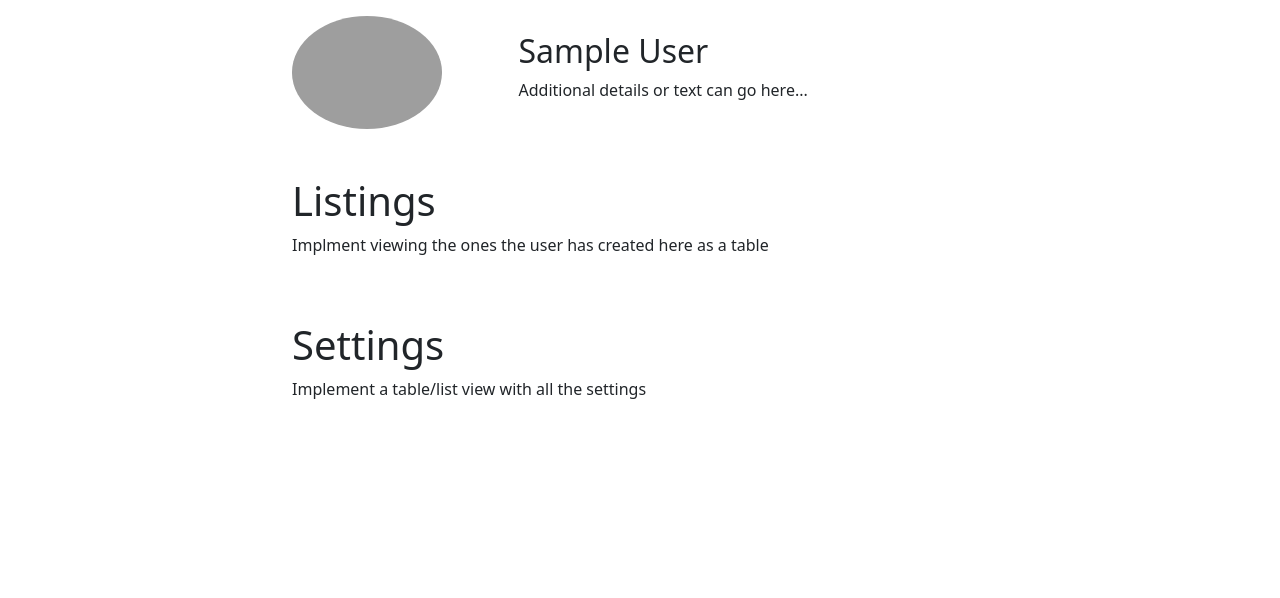
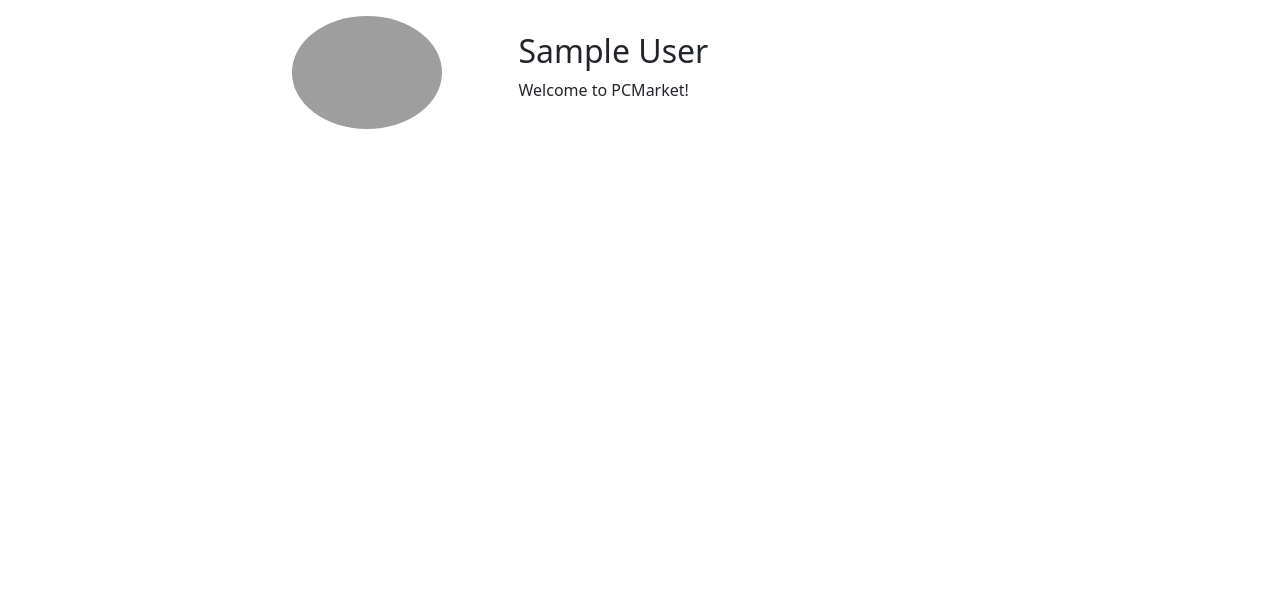
Before and after one commit to oenvinipas/PCMarket, a Flask app: page /account in a window 1280 px wide. Shown: the part 96-694 px from the top of the page. Run offline with Flask 3, Linux system fonts and the light colour scheme; the visitor is signed in with stand-in values (Sample User, id 1); grey boxes are pictures that could not be loaded.

Commit message:
edited profile page

```diff
--- a/templates/account.html
+++ b/templates/account.html
@@ -14,27 +14,8 @@
                 </div>
                 <div class="col-md-6">
                     <h2 class="mt-3">{{ session_first_name }}</h2>
-                    <p>Additional details or text can go here...</p>
+                    <p>Welcome to PCMarket!</p>
                 </div>
-            </div>
-        </main>
-    </div>
-    <div class="row">
-        <main class="col-md-9 ms-sm-auto col-lg-10 px-md-4 mt-5">
-            <div class="row">
-                <h1>Listings</h1>
-                <p>Implment viewing the ones the user has created here as a table</p>
-            </div>
-        </main>
-    </div>
-    <div class="row">
-        <main class="col-md-9 ms-sm-auto col-lg-10 px-md-4 mt-5">
-            <div class="row">
-                <h1>Settings</h1>
-                <p>Implement a table/list view with all the settings</p>
-                <table>
-
-                </table>
             </div>
         </main>
     </div>
```
